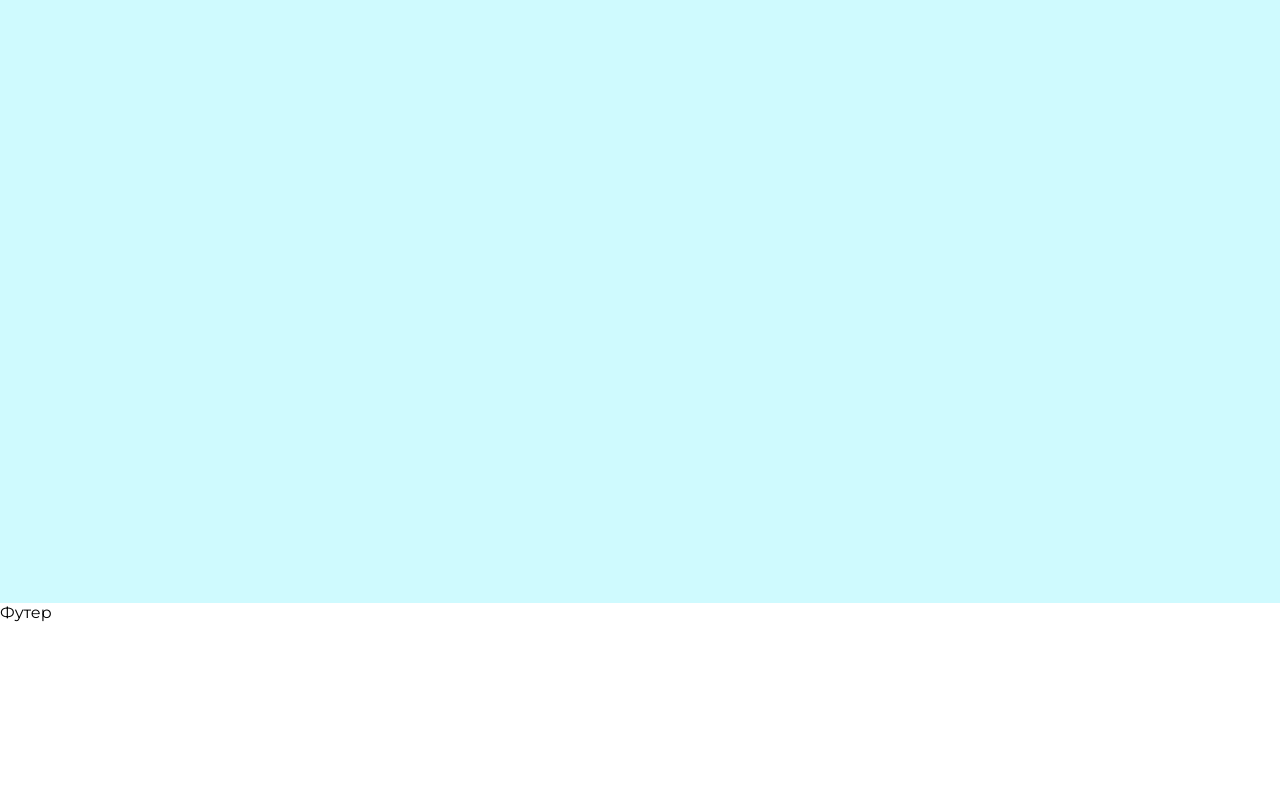
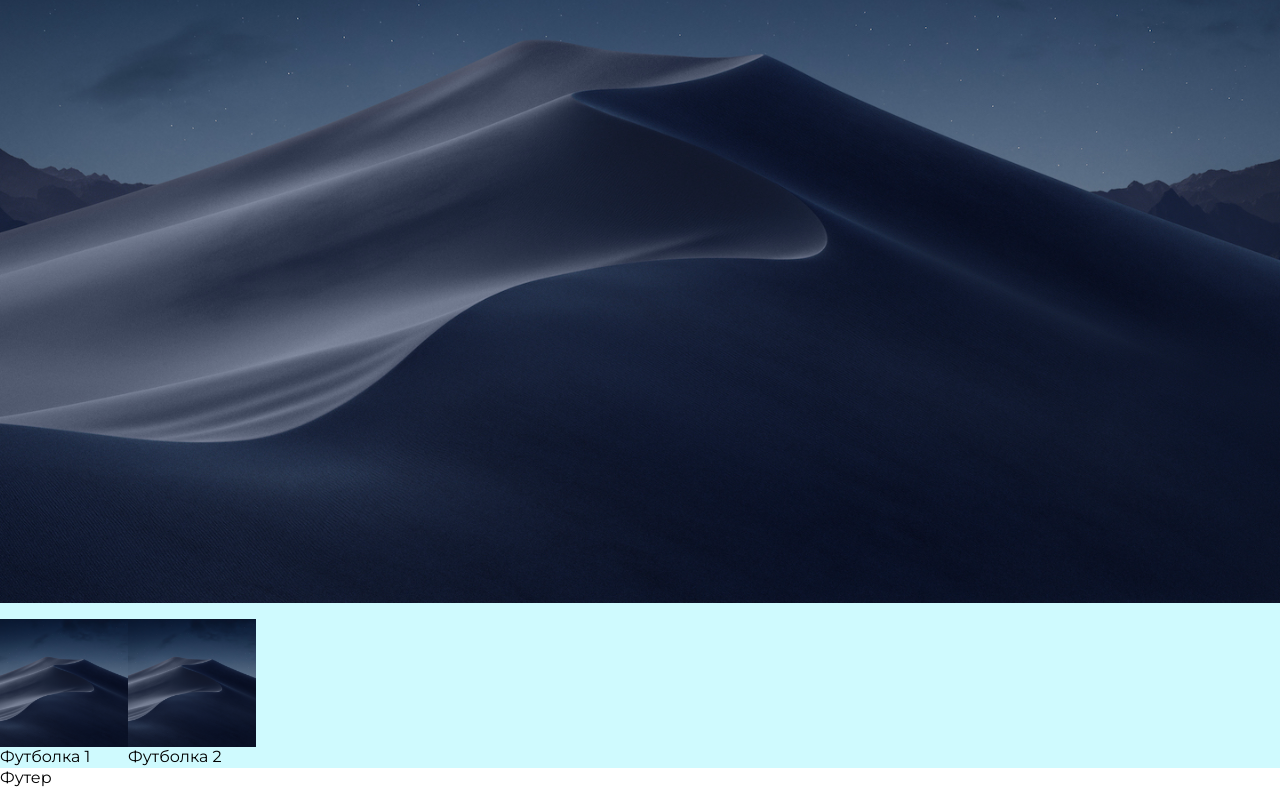
Before and after one commit to andreichirkov/next-shop-front, a Next.js app: page / in a window 1280 px wide. Shown: the part 237-1026 px from the top of the page. Before the commit the page ends 861 px from the top, so only its background shows below. Built offline with nearby package versions, Linux system fonts and the light colour scheme; no server answers.

Commit message:
Base products html

```diff
--- /dev/null
+++ b/components/Cover/Cover.tsx
@@ -0,0 +1,20 @@
+import React from "react"
+import Image from "next/image"
+
+const coverImage = require("../../images/cover.jpg")
+
+function Cover(props) {
+  return (
+    <div className="h-[calc(100vh)]">
+      <Image
+        src={coverImage}
+        quality={100}
+        unoptimized={true}
+        className="h-[calc(100vh)] object-cover"
+        alt="Cover"
+      />
+    </div>
+  )
+}
+
+export default Cover
--- /dev/null
+++ b/components/ProductCard/ProductCard.tsx
@@ -0,0 +1,26 @@
+import React from "react"
+import Image from "next/image"
+import { Product } from "../../inferfaces/product.interface"
+
+const coverImage = require("../../images/cover.jpg")
+
+interface ProductCardProps {
+  product: Product
+}
+
+function ProductCard({ product, ...props }: ProductCardProps) {
+  return (
+    <li className="" {...props}>
+      <Image
+        src={coverImage}
+        quality={100}
+        className="w-32 h-32 object-cover"
+        alt="Cover"
+      />
+
+      <div>{product.title}</div>
+    </li>
+  )
+}
+
+export default ProductCard
--- /dev/null
+++ b/components/ProductsList/ProductsList.tsx
@@ -0,0 +1,21 @@
+import { Product } from "../../inferfaces/product.interface"
+import ProductCard from "../ProductCard/ProductCard"
+
+interface ProductsListProps {
+  products: Product[]
+}
+
+function ProductsList({ products, ...props }: ProductsListProps): JSX.Element {
+  return (
+    <section {...props}>
+      <ul className="flex">
+        {products &&
+          products.map(product => (
+            <ProductCard product={product} key={product.id} />
+          ))}
+      </ul>
+    </section>
+  )
+}
+
+export default ProductsList
--- a/layouts/LayoutMain/Header.tsx
+++ b/layouts/LayoutMain/Header.tsx
@@ -3,10 +3,10 @@ import HeaderButton from "../../components/HeaderButton/HeaderButton"
 import HeaderLink from "../../components/HeaderLink/HeaderLink"
 import { useState } from "react"
 import cn from "classnames"
-import LogoMain from "../../components/LogoMain/LogoMain";
+import LogoMain from "../../components/LogoMain/LogoMain"
 
 export const Header = ({ ...props }: HeaderProps): JSX.Element => {
-  console.log('Render Header.jsx')
+  console.log("Render Header.jsx")
 
   interface HeadingItem {
     name: string
@@ -128,23 +128,28 @@ export const Header = ({ ...props }: HeaderProps): JSX.Element => {
         className={cn(
           "absolute top-[calc(100%+0.5rem)] flex gap-4 p-2 bg-neutral-600 rounded-lg",
           {
-            // ["hidden"]: !menuItem.isOpened
-            ["hidden"]: false
+            ["hidden"]: !menuItem.isOpened
+            // ["hidden"]: false
           }
         )}>
         {menuItem.table.map((column, i) => (
-          <div className="flex flex-col" key={i} data-component="ColumnMenuItem">
+          <div
+            className="flex flex-col"
+            data-component="ColumnMenuItem"
+            key={i}>
             <a
               data-component="ColumnMenuHeading"
-              className="px-2 py-1 mb-1 block text-white font-medium rounded-lg hover:bg-neutral-700"
+              className="px-2 py-1 mb-1 block text-white rounded-lg hover:bg-neutral-700"
               href={column.heading.link}>
               {column.heading.name}
             </a>
-            <div className='w-[calc(100%-1rem)] self-center border-b border-neutral-500'></div>
+            <div className="w-[calc(100%-1rem)] self-center border-b border-neutral-500"></div>
             <ul className="mt-1 flex flex-col" data-component="ColumnMenuList">
               {column.body.map((cell, j) => (
-                <li className='' key={j}>
-                  <a className="px-2 py-1 block text-white rounded-lg hover:bg-neutral-700" href={cell.link}>
+                <li className="" key={j}>
+                  <a
+                    className="px-2 py-1 block text-sm text-white rounded-lg hover:bg-neutral-700"
+                    href={cell.link}>
                     {cell.name}
                   </a>
                 </li>
@@ -186,7 +191,7 @@ export const Header = ({ ...props }: HeaderProps): JSX.Element => {
         data-component="BGForMouseLeaveHeader"></div>
       <nav className="container px-container flex items-center justify-between h-10  ">
         {buildLeftHeaderMenu()}
-        <a href={'#'} className="flex" data-section="Center">
+        <a href={"#"} className="flex" data-section="Center">
           <LogoMain />
         </a>
         {buildRightHeaderMenu()}
--- a/pages/index.tsx
+++ b/pages/index.tsx
@@ -4,6 +4,9 @@ import Posts from "../components/Posts/Posts"
 import { dehydrate, QueryClient, useQuery } from "react-query"
 import { fetchPosts } from "../api/posts"
 import Error from "../components/Error/Error"
+import Cover from "../components/Cover/Cover";
+import {Product} from "../inferfaces/product.interface";
+import ProductsList from "../components/ProductsList/ProductsList";
 
 const getStaticProps = async ctx => {
   console.log("getStaticProps => ctx =>", ctx)
@@ -27,6 +30,35 @@ const getStaticProps = async ctx => {
   }
 }
 
+const latestProducts: Product[] = [
+  {
+    id: 1,
+    brand: 'Найк 1',
+    title: 'Футболка 1',
+    sizes: {
+      xs: 1,
+      s: 2,
+      m: 3,
+      l: 3,
+      xl: 3,
+      xxl: 0
+    }
+  },
+  {
+    id: 2,
+    brand: 'Найк 2',
+    title: 'Футболка 2',
+    sizes: {
+      xs: 1,
+      s: 2,
+      m: 3,
+      l: 3,
+      xl: 3,
+      xxl: 0
+    }
+  },
+]
+
 function Index(props) {
   // Если ошибка в базовом запроссе из getServerSideProps
   if (props.isError) return <Error />
@@ -39,9 +71,12 @@ function Index(props) {
         <meta name="viewport" content="width=device-width, initial-scale=1" />
         <link rel="icon" href="/favicon.ico" />
       </Head>
-      <div className="bg-cyan-100 h-screen">
-        <div className="text-2xl text-center mb-4">Home index.tsx</div>
-        <Posts />
+      <div className="bg-cyan-100">
+        <div className="text-2xl text-center mb-4">
+          <Cover />
+        </div>
+        <ProductsList products={latestProducts} />
+        {/*<Posts />*/}
       </div>
     </>
   )
--- a/tailwind.config.js
+++ b/tailwind.config.js
@@ -16,8 +16,8 @@ module.exports = {
     },
     fontSize: {
       // [fontSize, lineHeight]
-      xs: ['12px', '1.3'],
-      sm: ['14px', '1.3'],
+      xs: ['13px', '1.3'],
+      sm: ['15px', '1.3'],
       base: ['16px', '1.3'],
       lg: ['18px', '1.3'],
       xl: ['20px', '1.3'],
```
Also changed, not shown: inferfaces/product.interface.ts (added, +15 -0 lines), images/cover.jpg (added), 1 other file (tests, documents, lock files or other folders).
